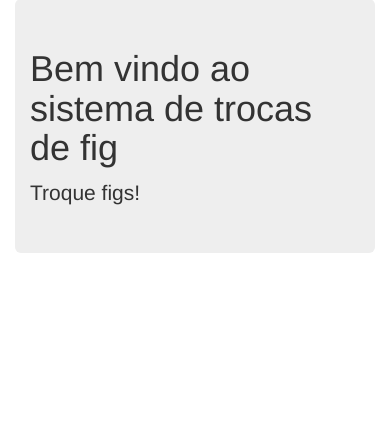
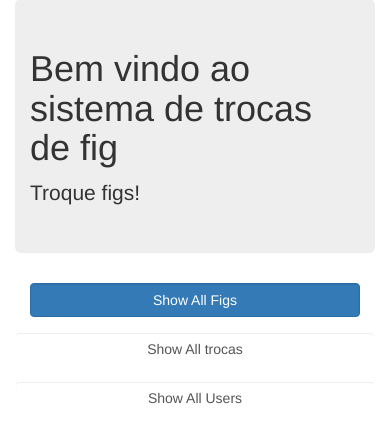
Before and after one commit to mrneiverth/ds, a PHP site: page / in a window 390 px wide. Shown: the part 372-815 px from the top of the page. Run offline with PHP 8.4, Linux system fonts and the light colour scheme.

Commit message:
show figs com link no index.php

```diff
--- a/ds/index.php
+++ b/ds/index.php
@@ -70,12 +70,27 @@
 	        <h1>Bem vindo ao sistema de trocas de fig</h1>
 	        <p>Troque figs!</p>
 	      </div>
-
+				<div class="col-md-4">
+					<form method="get" action="show_figs.php" id="showFigs">
+						<div class="form-group">
+							<button type="submit" class="btn btn-primary form-control">Show All Figs</button>
+						</div>
+				</div>
 	      <div class="clearfix"></div>
 		</div>
+			<div class="col-md-4">
+				<form method="get" action="show_trocas.php" id="showTrocas">
+					<div class="form-group">
+						<button type="submit" class="btn btn-secondary form-control">Show All trocas</button>
+					</div>
+			</div>
+			<div class="col-md-4">
+				<form method="get" action="show_users.php" id="showUsers">
+					<div class="form-group">
+						<button type="submit" class="btn btn-thirdy form-control">Show All Users</button>
+					</div>
+			</div>
 
-
-	    </div>
 
 		<script src="https://maxcdn.bootstrapcdn.com/bootstrap/3.3.6/js/bootstrap.min.js"></script>
 
```
Also changed, not shown: ds/show_figs.php (added, +25 -0 lines).
